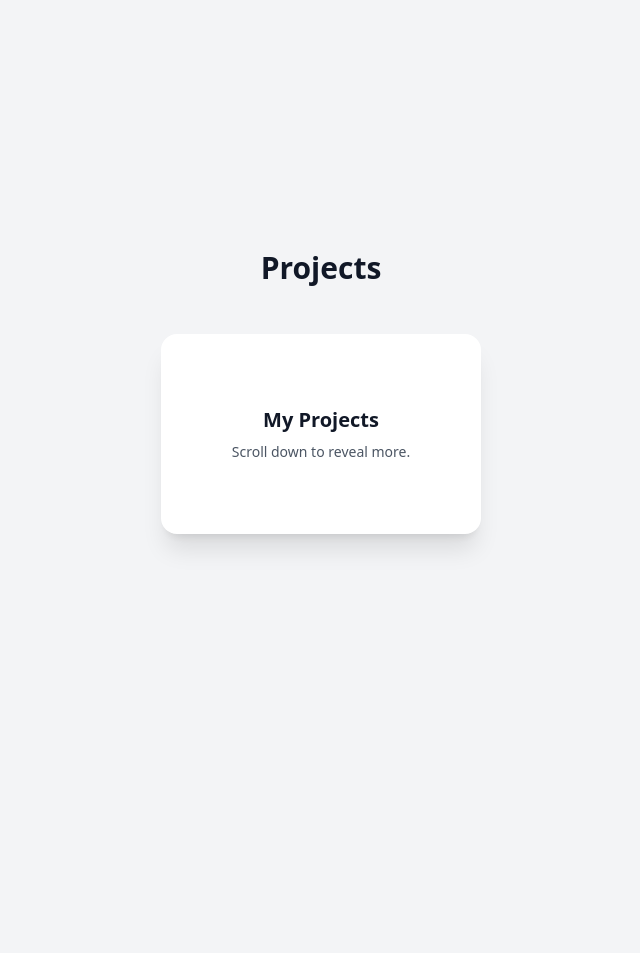
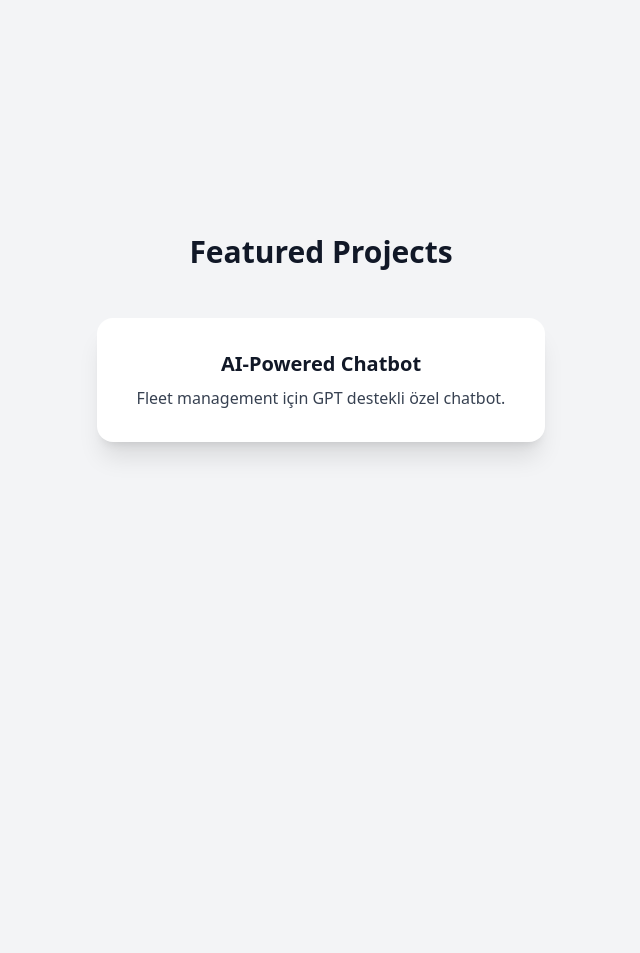
Before and after one commit to umutsarperuzun/my_portfolio_project, a Django app: page / in a window 1280 px wide. Shown: the part 1446-2399 px from the top of the page, without its empty margins (319-959 px from the left). Run offline with Django 5.2, Linux system fonts and the light colour scheme; some libraries are stand-ins or nearby versions.

Commit message:
✨ Add initial single project card layout and prepare fan-out structure

```diff
--- a/portfolio/templates/portfolio/home.html
+++ b/portfolio/templates/portfolio/home.html
@@ -180,20 +180,31 @@
   </div>
 </section>
 
-<section id="projects" class="relative min-h-screen bg-gray-100 dark:bg-gray-900 py-24 scroll-mt-32 overflow-hidden">
-  <h2 class="text-3xl font-bold text-center text-gray-900 dark:text-white mb-12">Projects</h2>
+<section id="projects" class="relative min-h-screen bg-gray-100 dark:bg-zinc-900 py-20 overflow-hidden">
+  <div class="container mx-auto px-4 text-center">
+    <h2 class="text-3xl font-bold text-gray-900 dark:text-white mb-12">Featured Projects</h2>
 
-  <div class="flex justify-center items-center relative z-10">
-    <!-- Ana kart -->
+    <!-- Ana Kart -->
     <div
       id="main-project-card"
-      class="w-[320px] h-[200px] bg-white dark:bg-zinc-800 text-gray-900 dark:text-white rounded-2xl shadow-xl flex flex-col justify-center items-center text-center transition-transform duration-500 will-change-transform"
+      class="relative z-20 transition-transform duration-700 scale-100 bg-white dark:bg-zinc-800 rounded-2xl shadow-xl w-full max-w-md mx-auto p-8 opacity-100"
     >
-      <h3 class="text-xl font-semibold mb-2">My Projects</h3>
-      <p class="text-sm text-gray-600 dark:text-gray-300 max-w-xs">Scroll down to reveal more.</p>
+      <h3 class="text-xl font-semibold mb-2 dark:text-white">AI-Powered Chatbot</h3>
+      <p class="text-gray-700 dark:text-gray-300">Fleet management için GPT destekli özel chatbot.</p>
+    </div>
+
+    <!-- Diğer Kartlar -->
+    <div id="other-projects" class="relative mt-10 flex justify-center gap-4 flex-wrap">
+      <!-- Kart 1–5 örnek -->
+      <div class="project-card opacity-0 scale-75 transition-all duration-700 absolute"></div>
+      <div class="project-card opacity-0 scale-75 transition-all duration-700 absolute"></div>
+      <div class="project-card opacity-0 scale-75 transition-all duration-700 absolute"></div>
+      <div class="project-card opacity-0 scale-75 transition-all duration-700 absolute"></div>
+      <div class="project-card opacity-0 scale-75 transition-all duration-700 absolute"></div>
     </div>
   </div>
 </section>
+
 
 
 <section
--- a/theme/static/css/dist/styles.css
+++ b/theme/static/css/dist/styles.css
@@ -908,6 +908,10 @@ select {
   margin-bottom: 0.5rem;
 }
 
+.mt-10 {
+  margin-top: 2.5rem;
+}
+
 .block {
   display: block;
 }
@@ -1065,8 +1069,24 @@ select {
   max-width: 20rem;
 }
 
+.max-w-md {
+  max-width: 28rem;
+}
+
 .border-collapse {
   border-collapse: collapse;
+}
+
+.scale-100 {
+  --tw-scale-x: 1;
+  --tw-scale-y: 1;
+  transform: translate(var(--tw-translate-x), var(--tw-translate-y)) rotate(var(--tw-rotate)) skewX(var(--tw-skew-x)) skewY(var(--tw-skew-y)) scaleX(var(--tw-scale-x)) scaleY(var(--tw-scale-y));
+}
+
+.scale-75 {
+  --tw-scale-x: .75;
+  --tw-scale-y: .75;
+  transform: translate(var(--tw-translate-x), var(--tw-translate-y)) rotate(var(--tw-rotate)) skewX(var(--tw-skew-x)) skewY(var(--tw-skew-y)) scaleX(var(--tw-scale-x)) scaleY(var(--tw-scale-y));
 }
 
 .transform {
@@ -1175,6 +1195,10 @@ select {
   flex-direction: column;
 }
 
+.flex-wrap {
+  flex-wrap: wrap;
+}
+
 .content-start {
   align-content: flex-start;
 }
@@ -1205,6 +1229,10 @@ select {
 
 .gap-8 {
   gap: 2rem;
+}
+
+.gap-4 {
+  gap: 1rem;
 }
 
 .space-x-6 > :not([hidden]) ~ :not([hidden]) {
@@ -1387,6 +1415,10 @@ select {
   padding: 0.75rem;
 }
 
+.p-8 {
+  padding: 2rem;
+}
+
 .px-10 {
   padding-left: 2.5rem;
   padding-right: 2.5rem;
@@ -1539,6 +1571,10 @@ select {
 
 .opacity-20 {
   opacity: 0.2;
+}
+
+.opacity-100 {
+  opacity: 1;
 }
 
 .shadow-md {
@@ -1702,6 +1738,11 @@ select {
   background-color: rgb(63 63 70 / var(--tw-bg-opacity, 1));
 }
 
+.dark\:bg-zinc-900:is([data-theme="dark"] *) {
+  --tw-bg-opacity: 1;
+  background-color: rgb(24 24 27 / var(--tw-bg-opacity, 1));
+}
+
 .dark\:from-gray-900:is([data-theme="dark"] *) {
   --tw-gradient-from: #111827 var(--tw-gradient-from-position);
   --tw-gradient-to: rgb(17 24 39 / 0) var(--tw-gradient-to-position);
```
